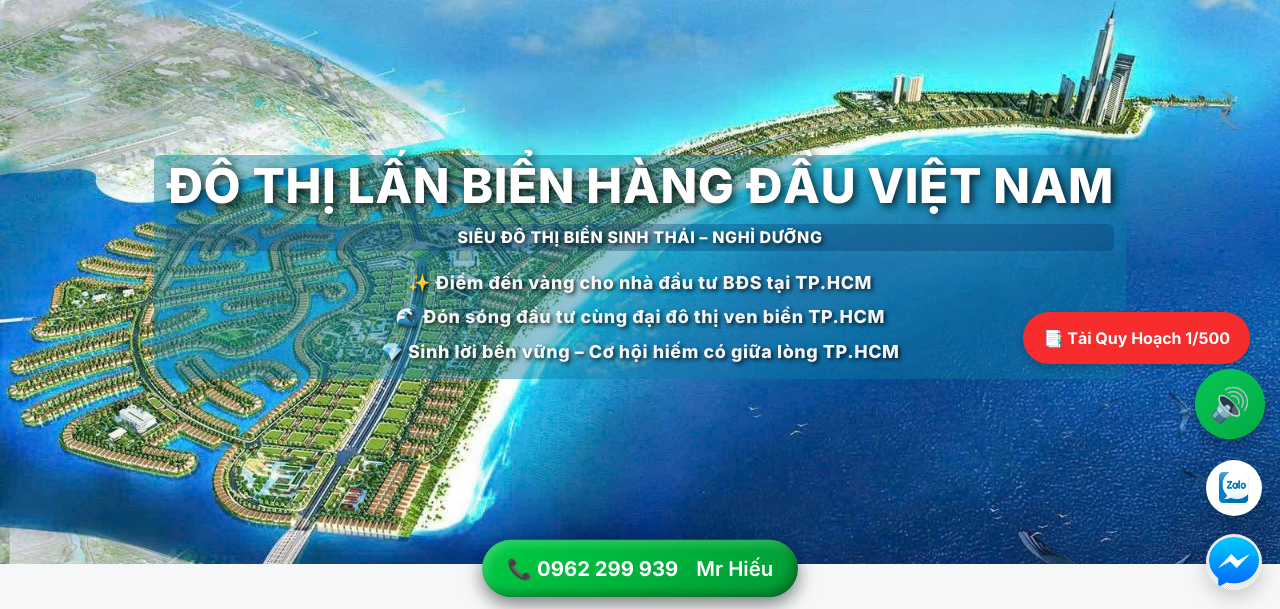
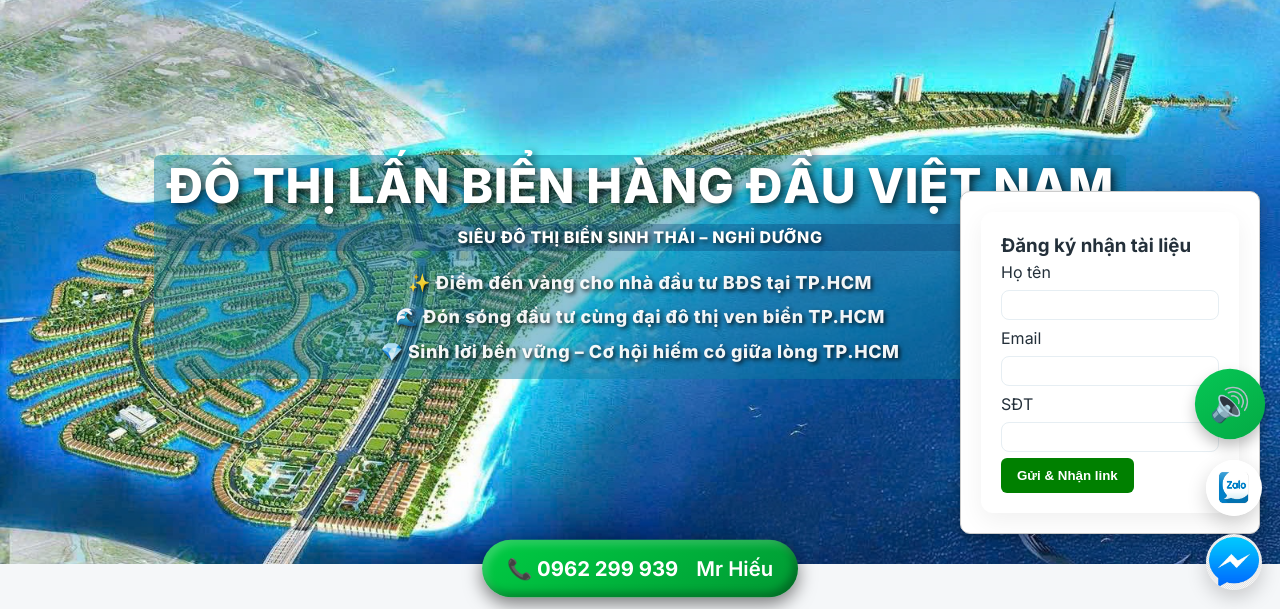
Before and after one commit to Hieubv3/Green-paradise-cangio, a plain HTML site: page index.html in a window 1280 px wide. Both pictures are taken after a click on the link "📑 Tải Quy Hoạch 1/500". Shown: the part 186-795 px from the top of the page. Drawn offline with Linux system fonts and the light colour scheme.

Commit message:
Update index.html
Signed-off-by: Hieubv3 <129743630+Hieubv3@users.noreply.github.com>

```diff
--- a/index.html
+++ b/index.html
@@ -1594,6 +1594,50 @@ document.addEventListener('keydown', (e)=>{
      z-index:999;">
   📑 Tải Quy Hoạch 1/500
 </a>
+
+<!-- Form đăng ký (ẩn mặc định) -->
+<div id="form-dang-ky"
+     style="display:none;
+            position:fixed;
+            bottom:80px;
+            right:20px;
+            background:#fff;
+            border:1px solid #ccc;
+            padding:20px;
+            border-radius:10px;
+            width:300px;
+            box-shadow:0 4px 12px rgba(0,0,0,0.3);
+            z-index:1000;">
+  <form onsubmit="xuLyForm(event)">
+    <h3>Đăng ký nhận tài liệu</h3>
+    <label>Họ tên</label><br>
+    <input type="text" required style="width:100%;padding:6px;margin:6px 0;"><br>
+    <label>Email</label><br>
+    <input type="email" required style="width:100%;padding:6px;margin:6px 0;"><br>
+    <label>SĐT</label><br>
+    <input type="tel" required style="width:100%;padding:6px;margin:6px 0;"><br>
+
+    <button type="submit"
+            style="background:green;color:#fff;padding:10px 16px;border:none;border-radius:6px;cursor:pointer;">
+      Gửi & Nhận link
+    </button>
+  </form>
+</div>
+
+<script>
+function hienForm() {
+  document.getElementById("form-dang-ky").style.display = "block";
+}
+
+function xuLyForm(e) {
+  e.preventDefault();
+  // Ẩn form sau khi gửi
+  document.getElementById("form-dang-ky").style.display = "none";
+  // 👉 Chuyển sang link Google Sheet của bạn
+  window.open("https://docs.google.com/spreadsheets/d/1J5wYq3GljFhO4a1IP6QoFVLFgCr91e2ueRMipLBPUxQ/edit?gid=0#gid=0", "_blank");
+}
+</script>
+
 <section id="form" class="fade-up" aria-labelledby="form-title">
   <h2 id="form-title">Đăng ký nhận thông tin</h2>
   <p class="muted">Điền thông tin – chúng tôi sẽ liên hệ tư vấn chi tiết.</p>
```
